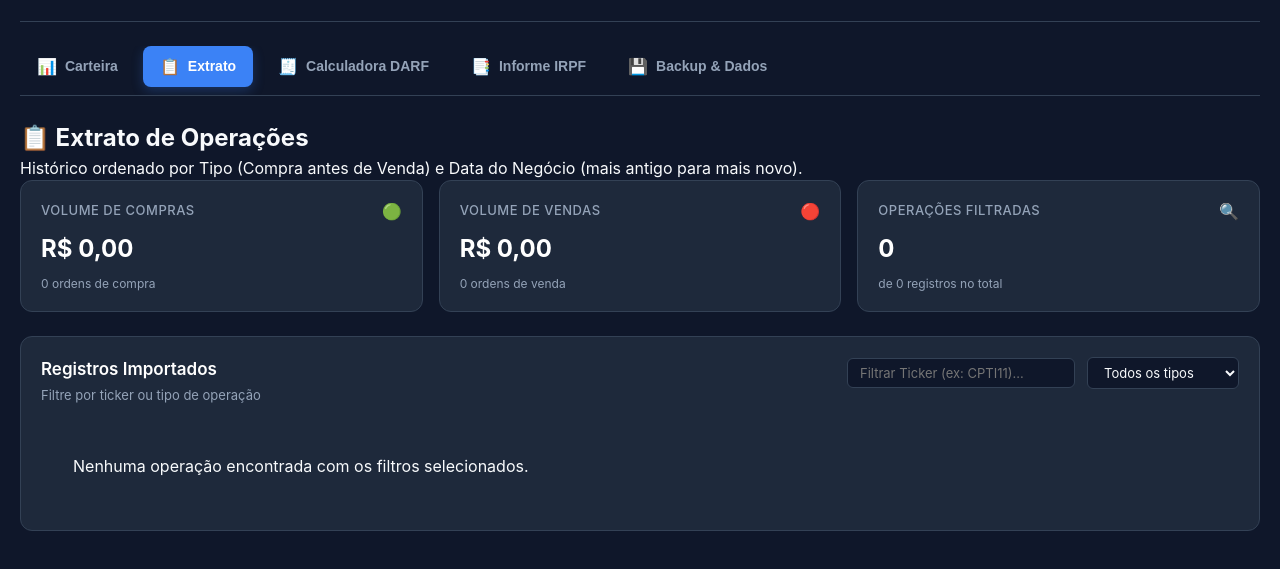
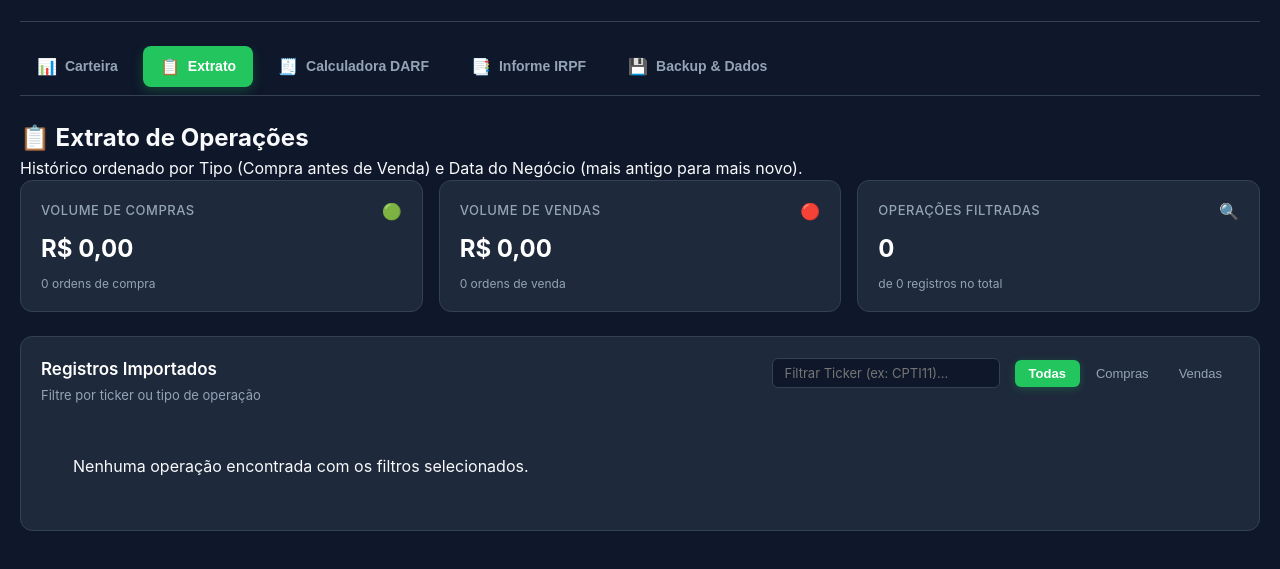
Before and after one commit to glaulher/MyWalletB3, a website built with Vite: page index.html in a window 1280 px wide. Both pictures are taken after a click on the button "📋 Extrato". Shown: the part 83-652 px from the top of the page. Built offline with nearby package versions, Linux system fonts and the light colour scheme.

Commit message:
style: apply #22c55e selected color and #16a34a hover to selected buttons

```diff
--- a/src/styles.css
+++ b/src/styles.css
@@ -123,6 +123,25 @@ body {
 
 .btn-danger:hover {
   background-color: rgba(239, 68, 68, 0.25);
+}
+
+/* Selected / Active buttons */
+.btn-selected,
+.btn.selected,
+.btn.active,
+.btn[aria-selected='true'] {
+  background-color: #22c55e;
+  color: #ffffff;
+  border-color: #22c55e;
+  box-shadow: 0 4px 12px rgba(34, 197, 94, 0.25);
+}
+
+.btn-selected:hover,
+.btn.selected:hover,
+.btn.active:hover,
+.btn[aria-selected='true']:hover {
+  background-color: #16a34a;
+  border-color: #16a34a;
 }
 
 .btn-large {
@@ -571,14 +590,65 @@ body {
   background-color: var(--bg-card);
 }
 
-.tab-button.tab-active {
-  color: #fff;
-  background-color: var(--primary);
-  box-shadow: 0 4px 12px rgba(59, 130, 246, 0.25);
+.tab-button.tab-active,
+.tab-button.selected,
+.tab-button[aria-selected='true'] {
+  color: #ffffff;
+  background-color: #22c55e;
+  box-shadow: 0 4px 12px rgba(34, 197, 94, 0.25);
+}
+
+.tab-button.tab-active:hover,
+.tab-button.selected:hover,
+.tab-button[aria-selected='true']:hover {
+  background-color: #16a34a;
 }
 
 .tab-icon {
   font-size: 16px;
+}
+
+/* Button Group / Filter Pills */
+.btn-group {
+  display: inline-flex;
+  align-items: center;
+  background-color: var(--bg-card);
+  padding: 3px;
+  border-radius: 8px;
+  border: 1px solid var(--border);
+  gap: 2px;
+}
+
+.btn-group .btn-filter {
+  background: transparent;
+  border: none;
+  color: var(--text-muted);
+  font-size: 13px;
+  font-weight: 500;
+  padding: 6px 14px;
+  border-radius: 6px;
+  cursor: pointer;
+  transition: all 0.2s ease;
+}
+
+.btn-group .btn-filter:hover {
+  color: #ffffff;
+  background-color: rgba(255, 255, 255, 0.05);
+}
+
+.btn-group .btn-filter.selected,
+.btn-group .btn-filter.active,
+.btn-group .btn-filter[aria-selected='true'] {
+  background-color: #22c55e;
+  color: #ffffff;
+  font-weight: 600;
+  box-shadow: 0 2px 8px rgba(34, 197, 94, 0.25);
+}
+
+.btn-group .btn-filter.selected:hover,
+.btn-group .btn-filter.active:hover,
+.btn-group .btn-filter[aria-selected='true']:hover {
+  background-color: #16a34a;
 }
 
 /* Button variants & sizes */
--- a/src/ui/components/Button.ts
+++ b/src/ui/components/Button.ts
@@ -10,6 +10,7 @@ export interface ButtonProps {
   title?: string;
   className?: string;
   disabled?: boolean;
+  selected?: boolean;
   onClick?: (e: MouseEvent) => void;
 }
 
@@ -18,6 +19,8 @@ export class Button {
     const variantClass = `btn-${props.variant || 'primary'}`;
     const sizeClass =
       props.size === 'large' ? 'btn-large' : props.size === 'small' ? 'btn-small' : '';
+    const selectedClass = props.selected ? 'btn-selected' : '';
+    const selectedAttr = props.selected ? 'aria-selected="true"' : '';
     const idAttr = props.id ? `id="${props.id}"` : '';
     const titleAttr = props.title ? `title="${props.title}"` : '';
     const disabledAttr = props.disabled ? 'disabled' : '';
@@ -25,7 +28,7 @@ export class Button {
     const customClass = props.className || '';
 
     return `
-      <button ${idAttr} class="btn ${variantClass} ${sizeClass} ${customClass}" ${titleAttr} ${disabledAttr}>
+      <button ${idAttr} class="btn ${variantClass} ${sizeClass} ${selectedClass} ${customClass}" ${titleAttr} ${disabledAttr} ${selectedAttr}>
         ${iconSpan}
         <span>${props.label}</span>
       </button>
@@ -37,11 +40,14 @@ export class Button {
     const variantClass = `btn-${props.variant || 'primary'}`;
     const sizeClass =
       props.size === 'large' ? 'btn-large' : props.size === 'small' ? 'btn-small' : '';
+    const selectedClass = props.selected ? 'btn-selected' : '';
 
-    button.className = `btn ${variantClass} ${sizeClass} ${props.className || ''}`.trim();
+    button.className =
+      `btn ${variantClass} ${sizeClass} ${selectedClass} ${props.className || ''}`.trim();
     if (props.id) button.id = props.id;
     if (props.title) button.title = props.title;
     if (props.disabled) button.disabled = true;
+    if (props.selected) button.setAttribute('aria-selected', 'true');
 
     if (props.icon) {
       const iconSpan = document.createElement('span');
--- a/src/ui/components/TabBar.ts
+++ b/src/ui/components/TabBar.ts
@@ -18,8 +18,9 @@ export class TabBar {
     props.tabs.forEach((tab) => {
       const button = document.createElement('button');
       const isActive = tab.id === props.activeTabId;
-      button.className = `tab-button ${isActive ? 'tab-active' : ''}`;
+      button.className = `tab-button ${isActive ? 'tab-active selected' : ''}`;
       button.dataset.tabId = tab.id;
+      button.setAttribute('aria-selected', isActive ? 'true' : 'false');
 
       button.innerHTML = `
         <span class="tab-icon">${tab.icon}</span>
@@ -29,8 +30,14 @@ export class TabBar {
       button.addEventListener('click', () => {
         if (button.classList.contains('tab-active')) return;
 
-        nav.querySelectorAll('.tab-button').forEach((b) => b.classList.remove('tab-active'));
+        nav.querySelectorAll('.tab-button').forEach((b) => {
+          b.classList.remove('tab-active');
+          b.classList.remove('selected');
+          b.setAttribute('aria-selected', 'false');
+        });
         button.classList.add('tab-active');
+        button.classList.add('selected');
+        button.setAttribute('aria-selected', 'true');
         props.onTabChange(tab.id);
       });
 
--- a/src/ui/views/OperationsView.ts
+++ b/src/ui/views/OperationsView.ts
@@ -87,11 +87,11 @@ export class OperationsView {
             <div style="display: flex; gap: 12px; align-items: center; flex-wrap: wrap;">
               <input type="text" id="filter-ticker" placeholder="Filtrar Ticker (ex: CPTI11)..."
                      class="text-input" value="${this.filterTicker}" style="padding: 6px 12px; font-size: 13px;" />
-              <select id="filter-type" class="select-input" style="padding: 6px 12px; font-size: 13px;">
-                <option value="all" ${this.filterType === 'all' ? 'selected' : ''}>Todos os tipos</option>
-                <option value="buy" ${this.filterType === 'buy' ? 'selected' : ''}>Apenas Compras</option>
-                <option value="sell" ${this.filterType === 'sell' ? 'selected' : ''}>Apenas Vendas</option>
-              </select>
+              <div class="btn-group" id="filter-type-group">
+                <button type="button" class="btn-filter ${this.filterType === 'all' ? 'selected' : ''}" data-type="all">Todas</button>
+                <button type="button" class="btn-filter ${this.filterType === 'buy' ? 'selected' : ''}" data-type="buy">Compras</button>
+                <button type="button" class="btn-filter ${this.filterType === 'sell' ? 'selected' : ''}" data-type="sell">Vendas</button>
+              </div>
             </div>
           </div>
 
@@ -148,16 +148,23 @@ export class OperationsView {
 
   private bindEvents(): void {
     const inputTicker = this.container.querySelector('#filter-ticker') as HTMLInputElement;
-    const selectType = this.container.querySelector('#filter-type') as HTMLSelectElement;
+    const filterButtons = this.container.querySelectorAll<HTMLButtonElement>(
+      '#filter-type-group .btn-filter',
+    );
 
     inputTicker?.addEventListener('input', () => {
       this.filterTicker = inputTicker.value;
       this.render();
     });
 
-    selectType?.addEventListener('change', () => {
-      this.filterType = selectType.value;
-      this.render();
+    filterButtons.forEach((btn) => {
+      btn.addEventListener('click', () => {
+        const type = btn.dataset.type;
+        if (type && type !== this.filterType) {
+          this.filterType = type;
+          this.render();
+        }
+      });
     });
   }
 }
```
Also changed, not shown: src/tests/components/UIComponents.test.ts (+8 -0 lines).
